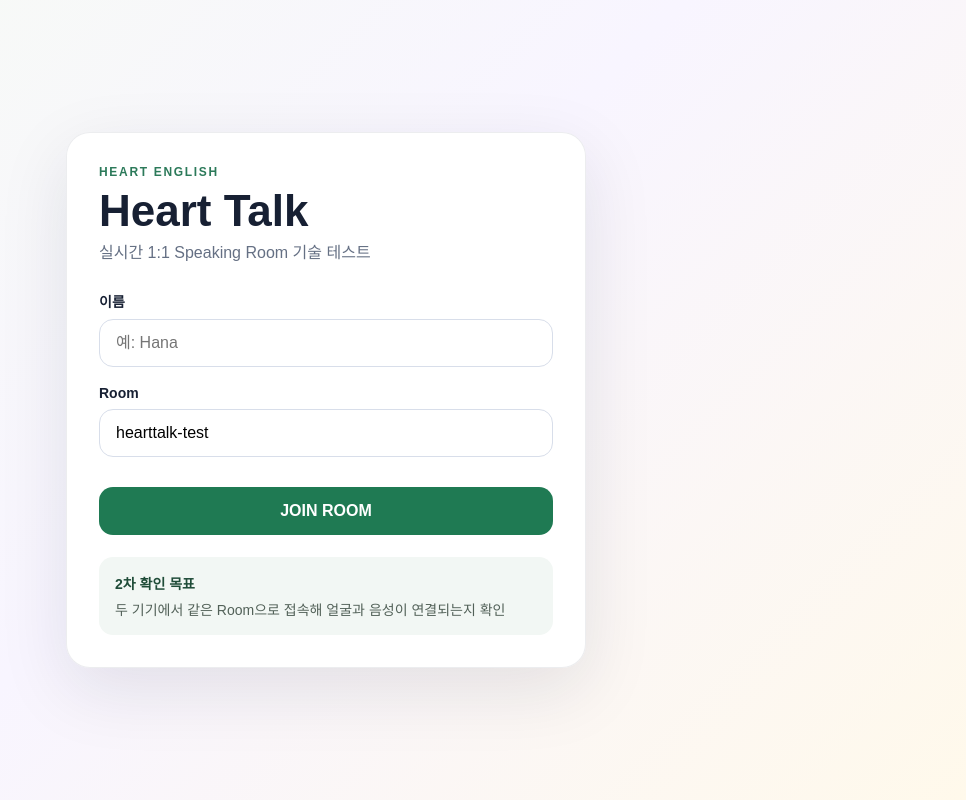
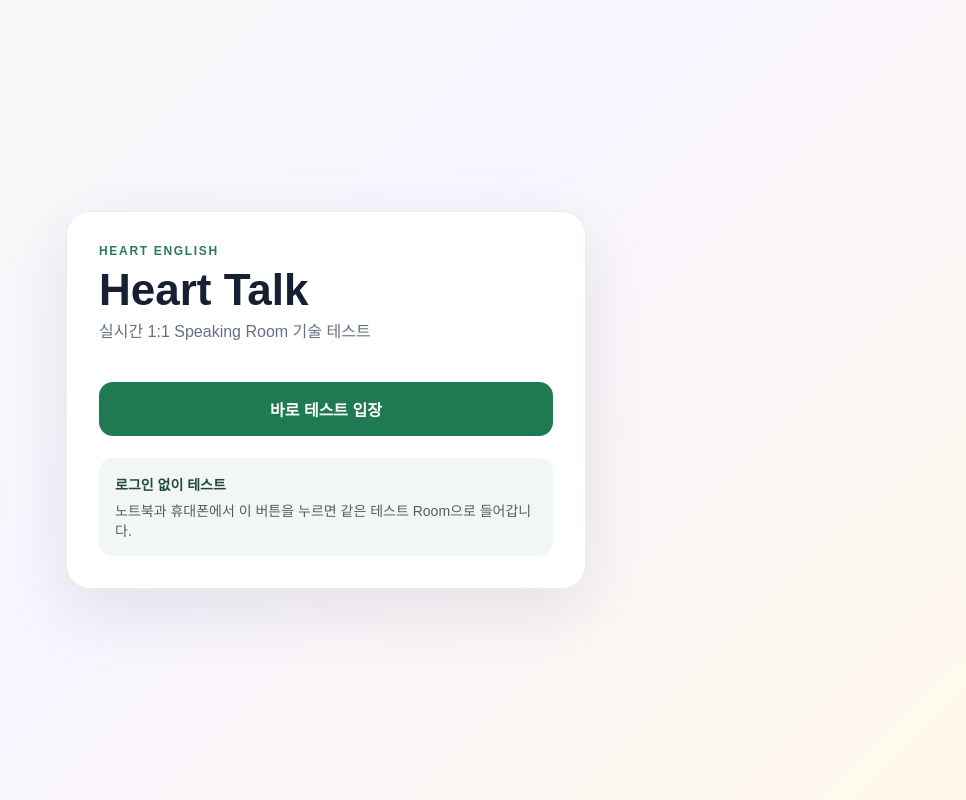
Before and after one commit to zezehana17-spec/heart_talk, a Next.js app: page / in a window 1280 px wide. Shown: the whole page, without its empty margins (314-1280 px from the left). Built offline with nearby package versions, Linux system fonts and the light colour scheme.

Commit message:
Simplify POC to one-click guest room entry

```diff
--- a/app/page.tsx
+++ b/app/page.tsx
@@ -3,13 +3,27 @@
 import { useState } from 'react';
 import VideoRoom from '../components/VideoRoom';
 
+function makeGuestName() {
+  return `Guest-${Math.random().toString(36).slice(2, 7)}`;
+}
+
 export default function Home() {
-  const [name, setName] = useState('');
-  const [room, setRoom] = useState('hearttalk-test');
+  const [guestName, setGuestName] = useState('');
   const [entered, setEntered] = useState(false);
 
+  function enterTestRoom() {
+    setGuestName(makeGuestName());
+    setEntered(true);
+  }
+
   if (entered) {
-    return <VideoRoom name={name || 'Guest'} room={room || 'hearttalk-test'} onLeave={() => setEntered(false)} />;
+    return (
+      <VideoRoom
+        name={guestName}
+        room="hearttalk-test"
+        onLeave={() => setEntered(false)}
+      />
+    );
   }
 
   return (
@@ -19,33 +33,13 @@ export default function Home() {
         <h1>Heart Talk</h1>
         <p className="subtitle">실시간 1:1 Speaking Room 기술 테스트</p>
 
-        <div className="formGroup">
-          <label htmlFor="name">이름</label>
-          <input
-            id="name"
-            value={name}
-            onChange={(e) => setName(e.target.value)}
-            placeholder="예: Hana"
-          />
-        </div>
-
-        <div className="formGroup">
-          <label htmlFor="room">Room</label>
-          <input
-            id="room"
-            value={room}
-            onChange={(e) => setRoom(e.target.value)}
-            placeholder="hearttalk-test"
-          />
-        </div>
-
-        <button className="primaryButton" onClick={() => setEntered(true)}>
-          JOIN ROOM
+        <button className="primaryButton" onClick={enterTestRoom}>
+          바로 테스트 입장
         </button>
 
         <div className="statusBox">
-          <strong>2차 확인 목표</strong>
-          <span>두 기기에서 같은 Room으로 접속해 얼굴과 음성이 연결되는지 확인</span>
+          <strong>로그인 없이 테스트</strong>
+          <span>노트북과 휴대폰에서 이 버튼을 누르면 같은 테스트 Room으로 들어갑니다.</span>
         </div>
       </section>
     </main>
```
